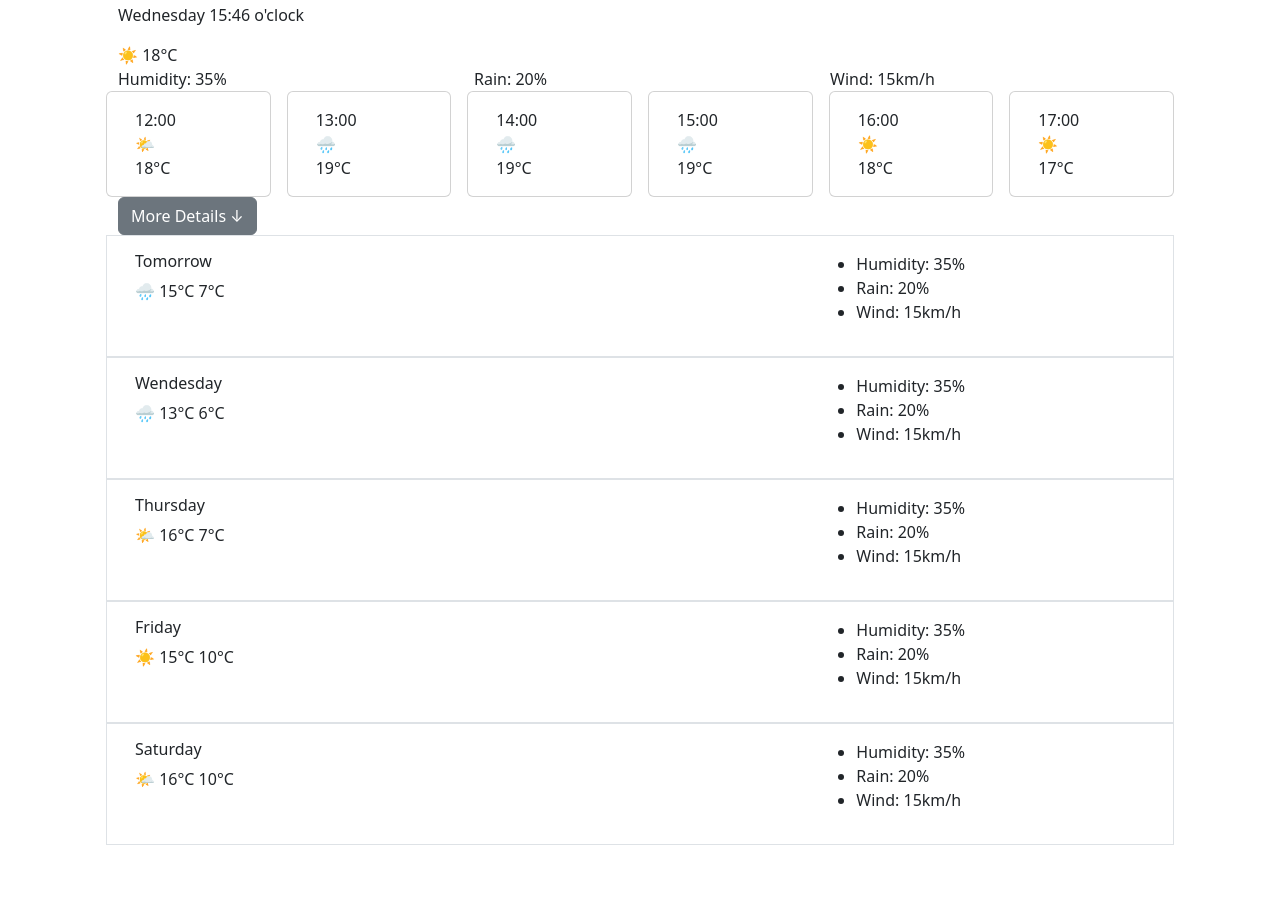
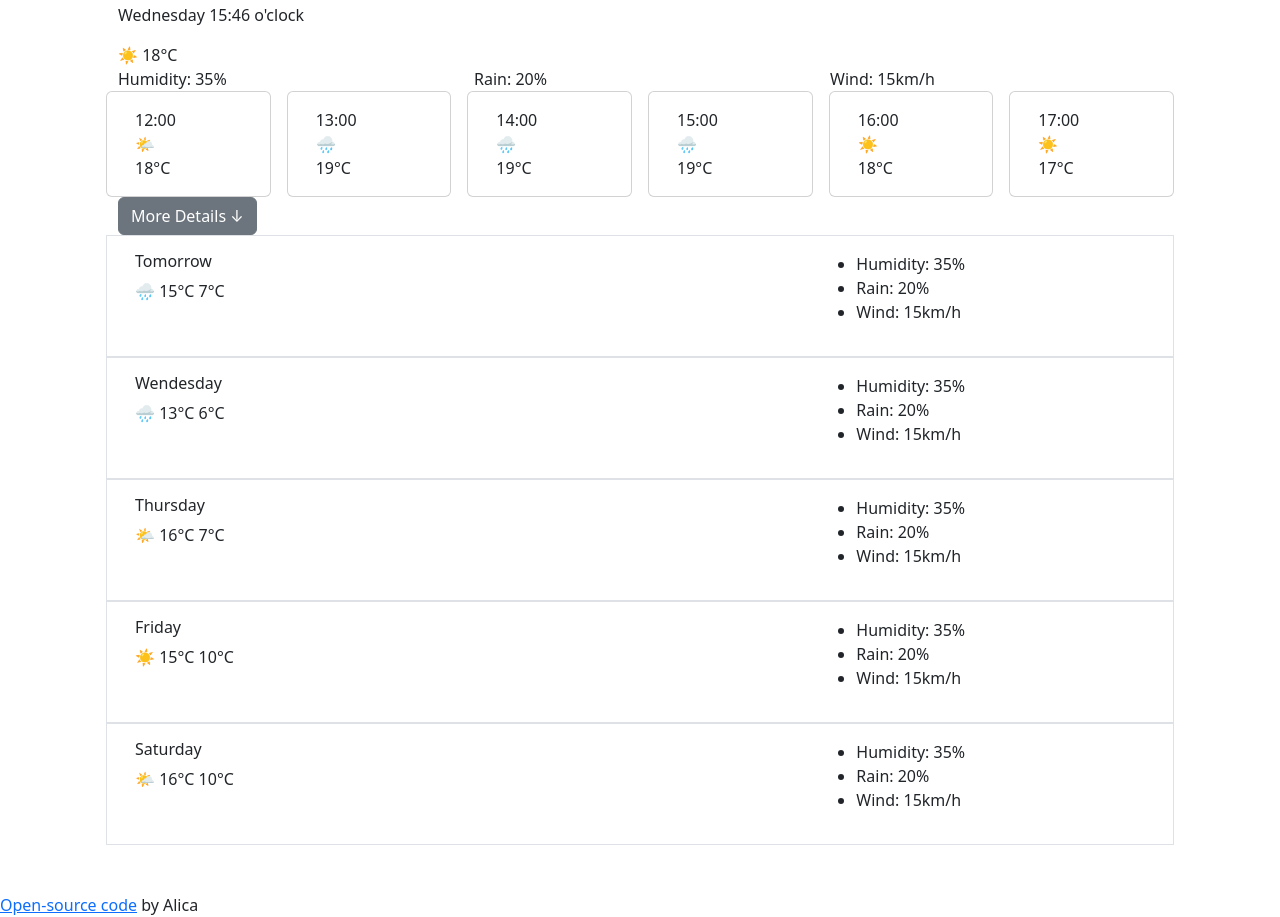
Before and after one commit to AlicaW/Week-6---Homework-6, a website built with Parcel: page index.html in a window 1280 px wide. Shown: the part 139-1056 px from the top of the page. Before the commit the page ends 1032 px from the top, so only its background shows below. Built offline with nearby package versions, Linux system fonts and the light colour scheme.

Commit message:
Added Link to Github

```diff
--- a/index.html
+++ b/index.html
@@ -245,5 +245,12 @@
 
       <script src="src/index.js"></script>
     </div>
+
+    <div>
+
+      <a href="https://github.com/AlicaW/Week6-Lesson4"> Open-source code</a>
+      by Alica
+
+  </div>
   </body>
 </html>
```
